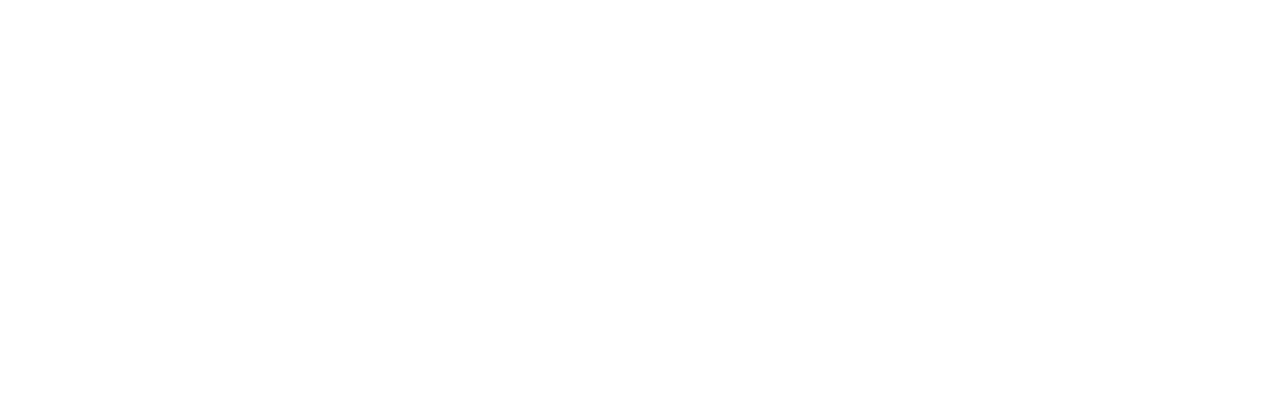
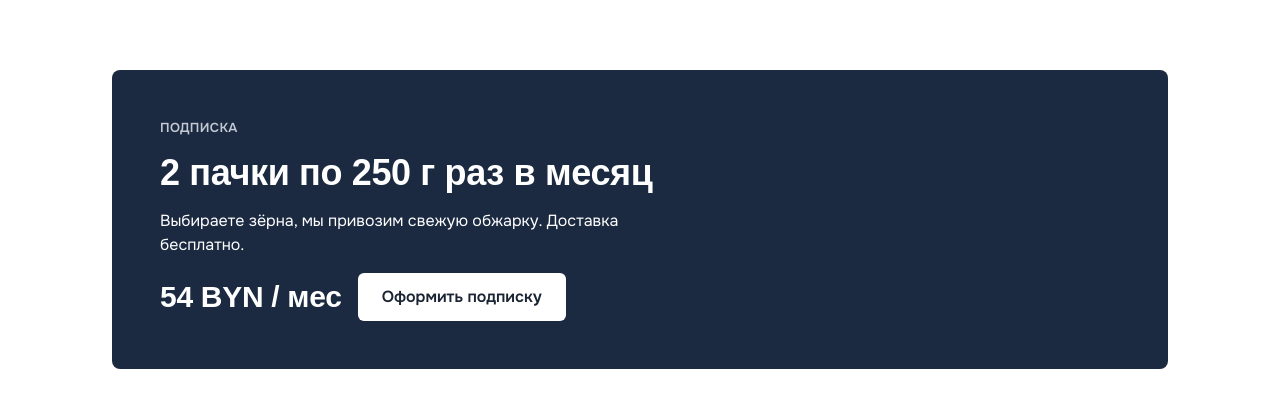
Before and after one commit to Monohansett/kvarta_testovoe, a Next.js app: page / in a window 1280 px wide. Shown: the part 2124-2531 px from the top of the page. Before the commit the page ends 2194 px from the top, so only its background shows below. Built offline with nearby package versions, Linux system fonts and the light colour scheme; a web font is replaced by a local one.

Commit message:
Added subscription section

```diff
--- /dev/null
+++ b/app/components/sections/Subscription.tsx
@@ -0,0 +1,31 @@
+import { ButtonLink } from '@/components/ui/Button';
+
+export function Subscription() {
+  return (
+    <section id="subscription" className="pb-14 md:pb-24">
+      <div className="wrap">
+        <div className="flex flex-col gap-4 rounded-lg bg-navy p-6 text-white md:p-12">
+          <p className="text-[13px] font-semibold uppercase tracking-wide text-[#c4c9d4]">
+            Подписка
+          </p>
+          <h2 className="display text-[25px] md:text-4xl">
+            2 пачки по 250 г раз в месяц
+          </h2>
+          <p className="max-w-130">
+            Выбираете зёрна, мы привозим свежую обжарку. Доставка бесплатно.
+          </p>
+          <div className="flex flex-wrap items-center gap-4">
+            <span className="display text-3xl">54 BYN / мес</span>
+            <ButtonLink
+              href="#order"
+              variant="white"
+              className="focus-visible:outline-blush"
+            >
+              Оформить подписку
+            </ButtonLink>
+          </div>
+        </div>
+      </div>
+    </section>
+  );
+}
--- a/app/page.tsx
+++ b/app/page.tsx
@@ -1,6 +1,7 @@
 import { Hero } from '@/components/sections/Hero';
 import { About } from './components/sections/About';
 import { Catalog } from './components/sections/Catalog';
+import { Subscription } from './components/sections/Subscription';
 
 export default function Home() {
   return (
@@ -8,6 +9,7 @@ export default function Home() {
       <Hero />
       <About />
       <Catalog />
+      <Subscription />
     </main>
   );
 }
```
